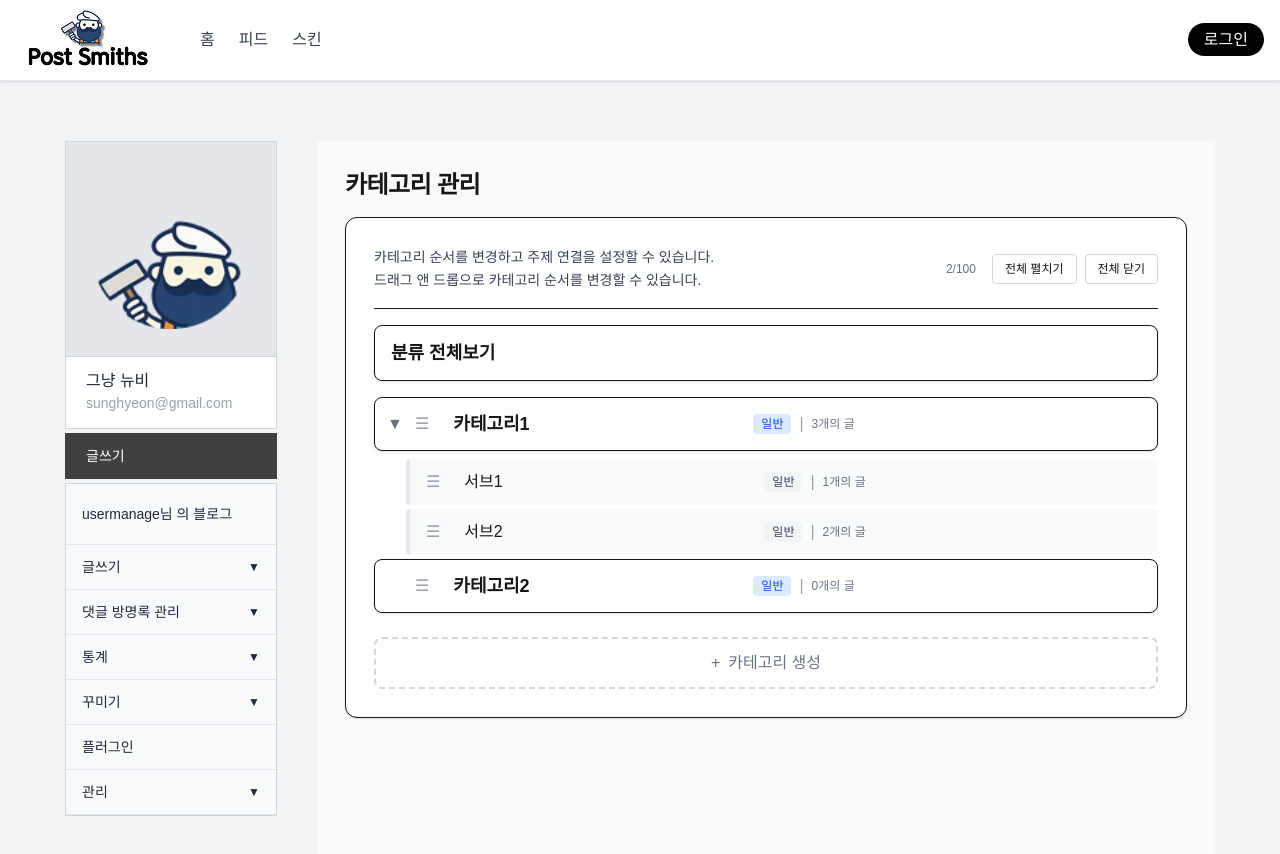
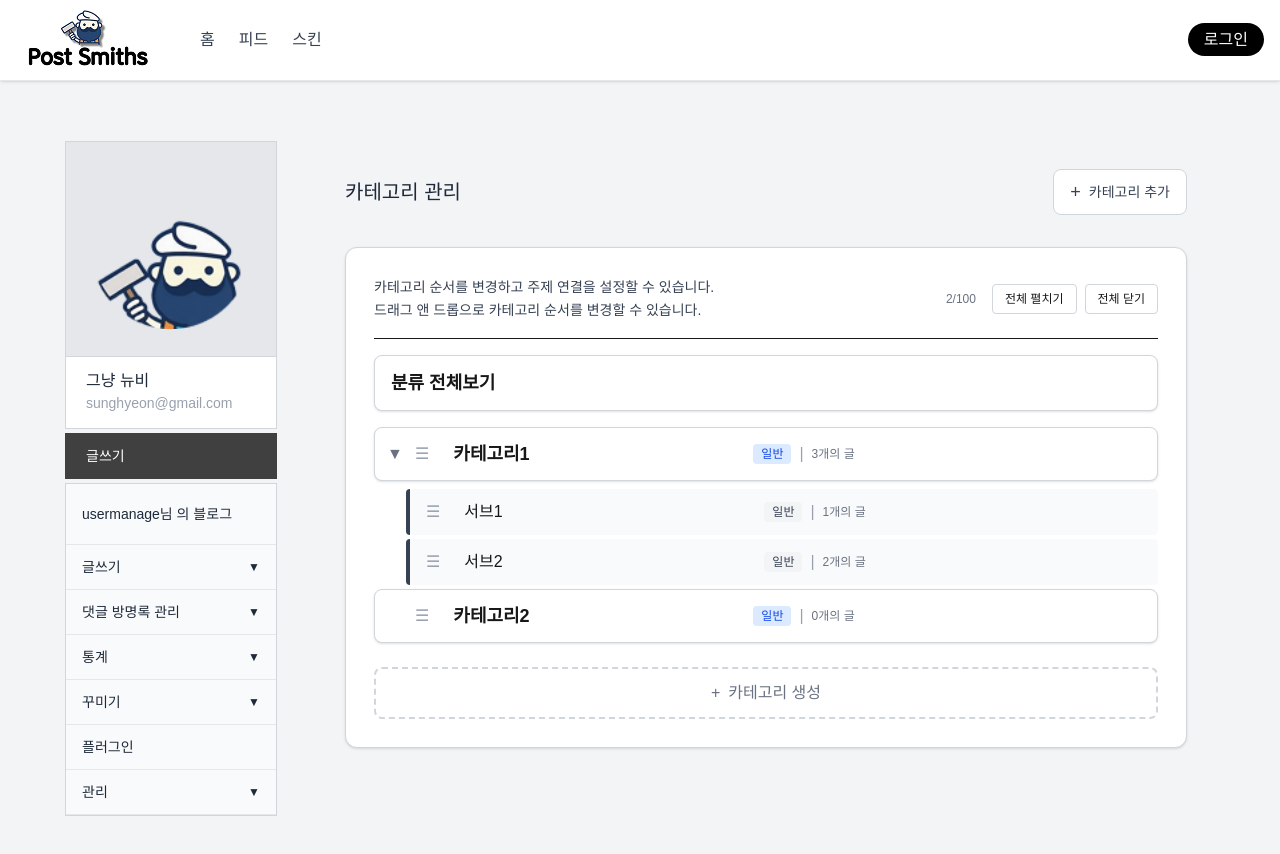
Before and after one commit to ncc-final-group/postsmith-blog, a Next.js app: page /usermanage/categories in a window 1280 px wide. Shown: the top 854 px of the page. Built offline with nearby package versions, Linux system fonts and the light colour scheme.

Commit message:
수정사항

```diff
--- a/app/usermanage/categories/dragging.css
+++ /dev/null
@@ -1,46 +0,0 @@
-.category-item {
-  position: relative;
-}
-
-.drop-zones {
-  position: absolute;
-  inset: 0;
-  display: flex;
-  pointer-events: none;
-  z-index: 1;
-}
-
-.drop-zones::before,
-.drop-zones::after {
-  content: '';
-  flex: 1;
-  margin: 4px;
-  border: 2px dashed transparent;
-  border-radius: 6px;
-  transition: all 0.2s;
-}
-
-/* 왼쪽 영역 (순서 변경) */
-.dragging-over-left .drop-zones::before {
-  background-color: rgba(147, 197, 253, 0.1); /* 파란색 배경 */
-  border-color: #93c5fd; /* 파란색 테두리 */
-}
-
-/* 오른쪽 영역 (서브카테고리로 이동) */
-.dragging-over-right .drop-zones::after {
-  background-color: rgba(74, 222, 128, 0.1); /* 초록색 배경 */
-  border-color: #4ade80; /* 초록색 테두리 */
-}
-
-/* 드래그 중인 아이템 스타일 */
-.dragging-to-sub {
-  opacity: 0.8;
-  transform: translateX(20px); /* 오른쪽으로 살짝 이동 효과 */
-  transition: transform 0.2s;
-}
-
-/* 순서 변경 시 다른 카테고리들의 스타일 */
-.prev-dragging {
-  transform: translateY(2px); /* 아래로 살짝 이동 효과 */
-  transition: transform 0.2s;
-}
--- a/app/usermanage/categories/page.tsx
+++ b/app/usermanage/categories/page.tsx
@@ -5,7 +5,6 @@ import { DragDropContext, Draggable, Droppable, DropResult } from '@hello-pangea
   import clsx from 'clsx';
   import React, { useState } from 'react';
 
-import './dragging.css';
   import { CategoryMoveModal } from '@app/usermanage/categories/CategoryMoveModal';
 
   // 타입 정의
@@ -491,8 +490,24 @@ export default function CategoriesPage() {
 
     // === 렌더 ===
     return (
-    <div className="category-wrapper min-h-screen bg-gray-50 p-7">
-      <h3 className="mb-4 text-2xl font-bold tracking-tight">카테고리 관리</h3>
+      <div className="min-h-screen p-7">
+        <div className="mx-auto max-w-6xl">
+          <div className="flex items-center justify-between mb-8">
+            <h1 className="font-semilight flex items-center text-xl text-gray-800">
+              카테고리 관리
+            </h1>
+            <button
+              onClick={() => setIsAdding(true)}
+              className={clsx(
+                'flex items-center gap-2 rounded-lg border border-gray-300 bg-white px-4 py-2',
+                'text-sm font-medium text-gray-700 transition-colors duration-200 cursor-pointer hover:bg-blue-500 hover:text-white',
+              )}
+            >
+              <span className="text-lg">+</span>
+              카테고리 추가
+            </button>
+          </div>
+
 
           <DragDropContext
             onDragEnd={onDragEnd}
@@ -543,7 +558,8 @@ export default function CategoriesPage() {
           >
           <Droppable droppableId="category-list">
             {(provided) => (
-            <ul className="mb-10 flex min-h-[300px] w-full max-w-4xl flex-col rounded-xl border bg-white p-7 shadow" {...provided.droppableProps} ref={provided.innerRef}>
+              <ul className="mb-10 flex min-h-[300px] w-full max-w-4xl flex-col rounded-xl border
+            border-gray-300 bg-white p-7 shadow" {...provided.droppableProps} ref={provided.innerRef}>
                 {/* --- 안내문구 + 전체펼침/닫기 버튼 --- */}
                 <li className="mb-4 border-b pb-4">
                   <div className="flex items-center justify-between">
@@ -573,7 +589,7 @@ export default function CategoriesPage() {
                 </li>
 
                 {/* --- 분류 전체보기 --- */}
-              <li className="group mb-4 rounded-lg border bg-white shadow-sm">
+                <li className="group mb-4 rounded-lg border border-gray-300 bg-white shadow-sm">
                   {' '}
                   {/* group 추가 */}
                   <div className="flex items-center justify-between px-4 py-3">
@@ -581,7 +597,9 @@ export default function CategoriesPage() {
                     <div className="flex gap-2 opacity-0 transition-opacity group-hover:opacity-100">
                       {' '}
                       {/* hover 효과 추가 */}
-                    <button onClick={() => setIsAdding(true)} className="cursor-pointer rounded border border-gray-300 bg-white px-3 py-1.5 text-xs text-gray-800 hover:bg-gray-50">
+                      <button onClick={() => setIsAdding(true)} className="cursor-pointer
+                      rounded border border-gray-300 bg-white px-3 py-1.5 text-xs text-gray-800
+                      hover:bg-gray-50">
                         추가
                       </button>
                       <button
@@ -608,7 +626,7 @@ export default function CategoriesPage() {
                           value={newCategoryName}
                           onChange={(e) => setNewCategoryName(e.target.value)}
                           placeholder="카테고리 이름"
-                        className="flex-1 rounded border px-3 py-2 focus:ring-2 focus:ring-blue-200 focus:outline-none"
+                          className="flex-1 rounded border px-3 py-2 focus:ring-2 focus:ring-blue-200 focus:outline-none border-gray-300"
                           onKeyDown={(e) => {
                             if (e.key === 'Enter' && newCategoryName.trim()) {
                               handleAddCategory();
@@ -652,7 +670,7 @@ export default function CategoriesPage() {
                   <li className="py-12 text-center text-gray-500">
                     생성된 카테고리가 없습니다.
                     <br />
-                  카테고리를 생성해주세요.
+                    <span className="leading-relaxed">카테고리를 생성해주세요.</span>
                   </li>
                 ) : (
                   flat
@@ -668,7 +686,7 @@ export default function CategoriesPage() {
                                 data-type={'cat'}
                                 data-rbd-draggable-id={`cat-${cat.id}`}
                                 className={clsx(
-                                'group category-item rounded-lg border bg-white shadow-sm hover:shadow-md', // category-item 추가
+                                  'group relative rounded-lg border border-gray-300 bg-white shadow-sm hover:shadow-md', // category-item 추가
                                   snapshot.isDragging ? 'shadow-lg ring-2 ring-blue-200' : 'ring-transparent',
                                   'transition-all duration-200',
                                   'mb-2',
@@ -677,11 +695,14 @@ export default function CategoriesPage() {
                                 {/* 드롭 영역 표시 - 기존 내용 위에 추가 */}
                                 <div
                                   className={clsx(
-                                  'drop-zones',
-                                  isDraggingOver.id === cat.id && isDraggingOver.side === 'left' && 'dragging-over-left',
-                                  isDraggingOver.id === cat.id && isDraggingOver.side === 'right' && 'dragging-over-right',
+                                    'absolute inset-0 flex pointer-events-none z-10'
+                                    // 드래그시 배경색, 테두리색 추가 부분을 모두 제거!
                                   )}
-                              />
+                                >
+                                  <div className="flex-1 m-1 border-2 border-dashed border-transparent rounded transition-all"></div>
+                                  <div className="flex-1 m-1 border-2 border-dashed border-transparent rounded transition-all"></div>
+                                </div>
+
 
                                 {/* -------- 메인 카테고리 ------- */}
                                 <div className="relative flex items-center gap-2 py-3 pl-2">
@@ -698,9 +719,13 @@ export default function CategoriesPage() {
                                   ) : (
                                     <span className="w-6" />
                                   )}
-                                <span {...provided.dragHandleProps} className="mr-4 cursor-move text-gray-400 transition-colors select-none hover:text-gray-600">
+                                  <span
+                                    {...provided.dragHandleProps}
+                                    className="mr-4 cursor-move text-gray-400 transition-colors select-none hover:text-gray-600 focus:outline-none focus:ring-2 focus:ring-blue-500"
+                                  >
                                     ☰
                                   </span>
+
 
                                   {editingId?.catId === cat.id && editingId.subId === undefined ? (
                                     <div className="flex flex-1 items-center gap-2">
@@ -745,32 +770,32 @@ export default function CategoriesPage() {
                                   {!editingId && (
                                     <div className="mr-3 ml-auto flex items-center gap-2 opacity-0 transition-opacity group-hover:opacity-100">
                                       <button
-                                      className="cursor-pointer rounded border border-gray-300 bg-white px-2 py-1 text-xs text-gray-800 hover:bg-gray-50"
+                                        className="cursor-pointer rounded border border-gray-700 bg-white px-2 py-1 text-xs text-gray-800 hover:bg-gray-50"
                                         onClick={() => handleAddSub(cat.id)}
                                       >
                                         추가
                                       </button>
                                       <button
-                                      className="cursor-pointer rounded border border-gray-300 bg-white px-2 py-1 text-xs text-gray-800 hover:bg-gray-50"
+                                        className="cursor-pointer rounded border border-gray-700 bg-white px-2 py-1 text-xs text-gray-800 hover:bg-gray-50"
                                         onClick={() => handleEdit(cat.id)}
                                       >
                                         수정
                                       </button>
                                       <button
-                                      className="cursor-pointer rounded border border-gray-300 bg-white px-2 py-1 text-xs text-red-500 hover:bg-gray-50"
+                                        className="cursor-pointer rounded border border-gray-700 bg-white px-2 py-1 text-xs text-red-500 hover:bg-gray-50"
                                         onClick={() => handleDelete(cat.id)}
                                       >
                                         삭제
                                       </button>
                                       <button
-                                      className="cursor-pointer rounded border border-gray-300 bg-white px-2 py-1 text-xs text-gray-800 hover:bg-gray-50"
+                                        className="cursor-pointer rounded border border-gray-700 bg-white px-2 py-1 text-xs text-gray-800 hover:bg-gray-50"
                                         onClick={() => handleSetting(cat.id)}
                                       >
                                         설정
                                       </button>
                                       {categories.length > 1 && (
                                         <button
-                                        className="cursor-pointer rounded border border-gray-300 bg-white px-2 py-1 text-xs text-gray-800 hover:bg-gray-50"
+                                          className="cursor-pointer rounded border border-gray-700 bg-white px-2 py-1 text-xs text-gray-800 hover:bg-gray-50"
                                           onClick={() =>
                                             setMoveModal({
                                               isOpen: true,
@@ -808,7 +833,7 @@ export default function CategoriesPage() {
                                 data-type={'sub'}
                                 data-rbd-draggable-id={`sub-${cat.id}-${sub.id}`}
                                 className={clsx(
-                                'group ml-8 rounded border-l-4 border-gray-200 bg-gray-50',
+                                  'group ml-8 rounded border-l-4 border-gray-700 bg-gray-50',
                                   'hover:bg-gray-100/50',
                                   snapshot.isDragging ? 'shadow-lg ring-2 ring-blue-200' : 'ring-transparent',
                                   'transition-all duration-200',
@@ -914,7 +939,7 @@ export default function CategoriesPage() {
                   onClick={() => setIsAdding(true)}
                   className={clsx(
                     'mt-4 w-full cursor-pointer rounded-lg border-2 border-dashed border-gray-300 bg-transparent px-4 py-3 text-gray-500 transition-colors',
-                  'hover:border-gray-400 hover:text-gray-600',
+                    'hover:border-gray-400 hover:text-gray-600'
                   )}
                 >
                   <div className="flex items-center justify-center">
@@ -943,5 +968,6 @@ export default function CategoriesPage() {
           />
         )}
       </div>
+    </div>
   );
 }
```
Lines whose indentation alone changed are shown as unchanged.
